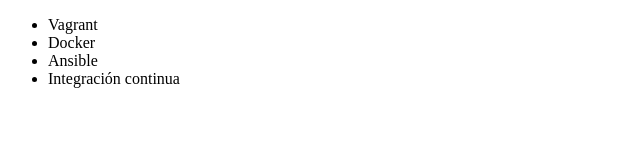
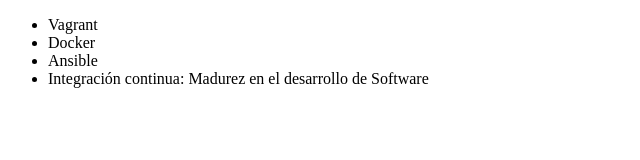
Before and after one commit to jocesman21/alura-git, a plain HTML site: page index.html in a window 1280 px wide. Shown: the whole page, without its empty margins (0-640 px from the left). Drawn offline with Linux system fonts and the light colour scheme.

```diff
--- a/index.html
+++ b/index.html
@@ -9,7 +9,7 @@
          <li> Vagrant </li>
          <li> Docker </li>
          <li> Ansible </li>
-         <li> Integración continua </li>
+         <li> Integración continua: Madurez en el desarrollo de Software </li>
      </ul>
 </body>
 </html>
```
